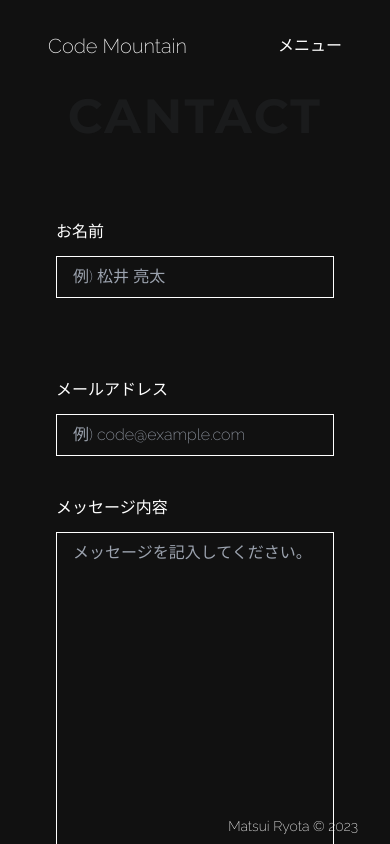
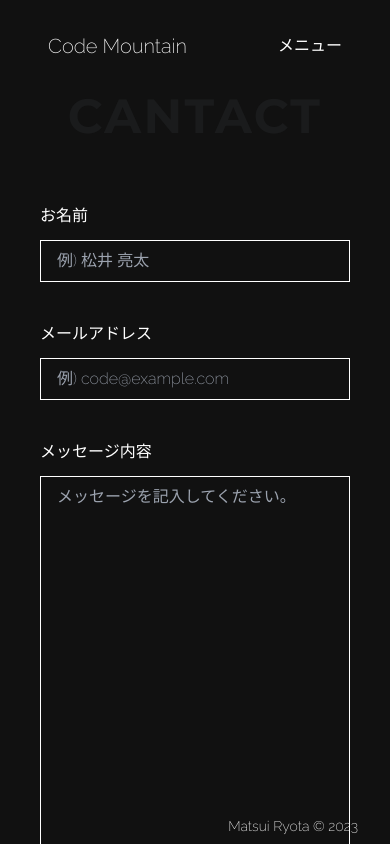
Before and after one commit to ryota-sb/code-mountain, a Next.js app: page /contact in a window 390 px wide. Shown: the top 844 px of the page. Built offline with nearby package versions, Linux system fonts and the light colour scheme.

Commit message:
レイアウト微修正:

```diff
--- a/src/pages/contact/index.tsx
+++ b/src/pages/contact/index.tsx
@@ -46,10 +46,10 @@ const Contact: NextPage = () => {
           >
             CANTACT
           </h1>
-          <div className="h-full rounded-3xl p-10">
+          <div className="p-6">
             <form onSubmit={handleSubmit(onSubmit)}>
               <div className="flex flex-col gap-10">
-                <div className="grid grid-cols-1 gap-20 lg:grid-cols-2">
+                <div className="grid grid-cols-1 gap-10 lg:grid-cols-2 lg:gap-20">
                   <div className="flex flex-col gap-y-3">
                     <label>お名前</label>
                     <input
```
